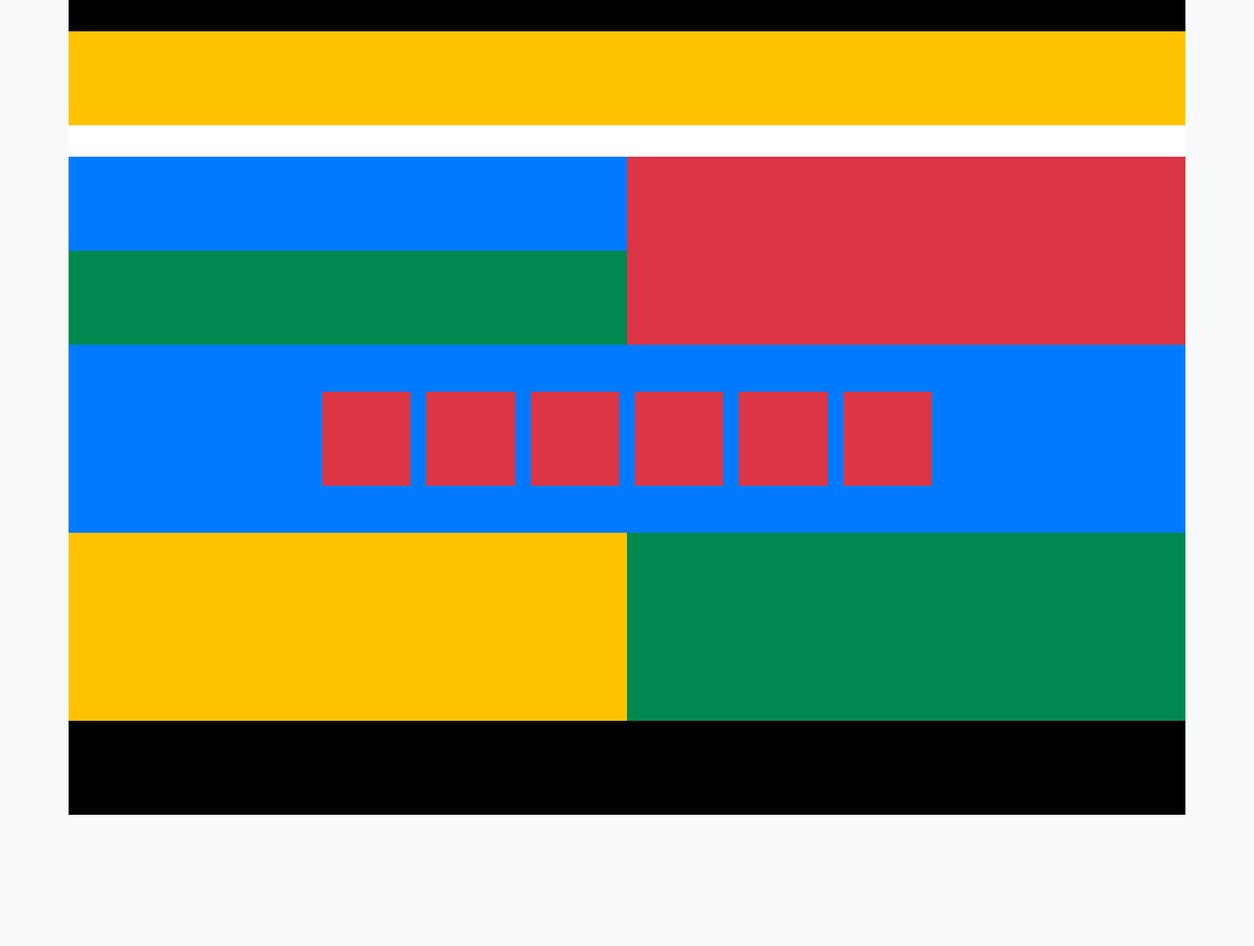
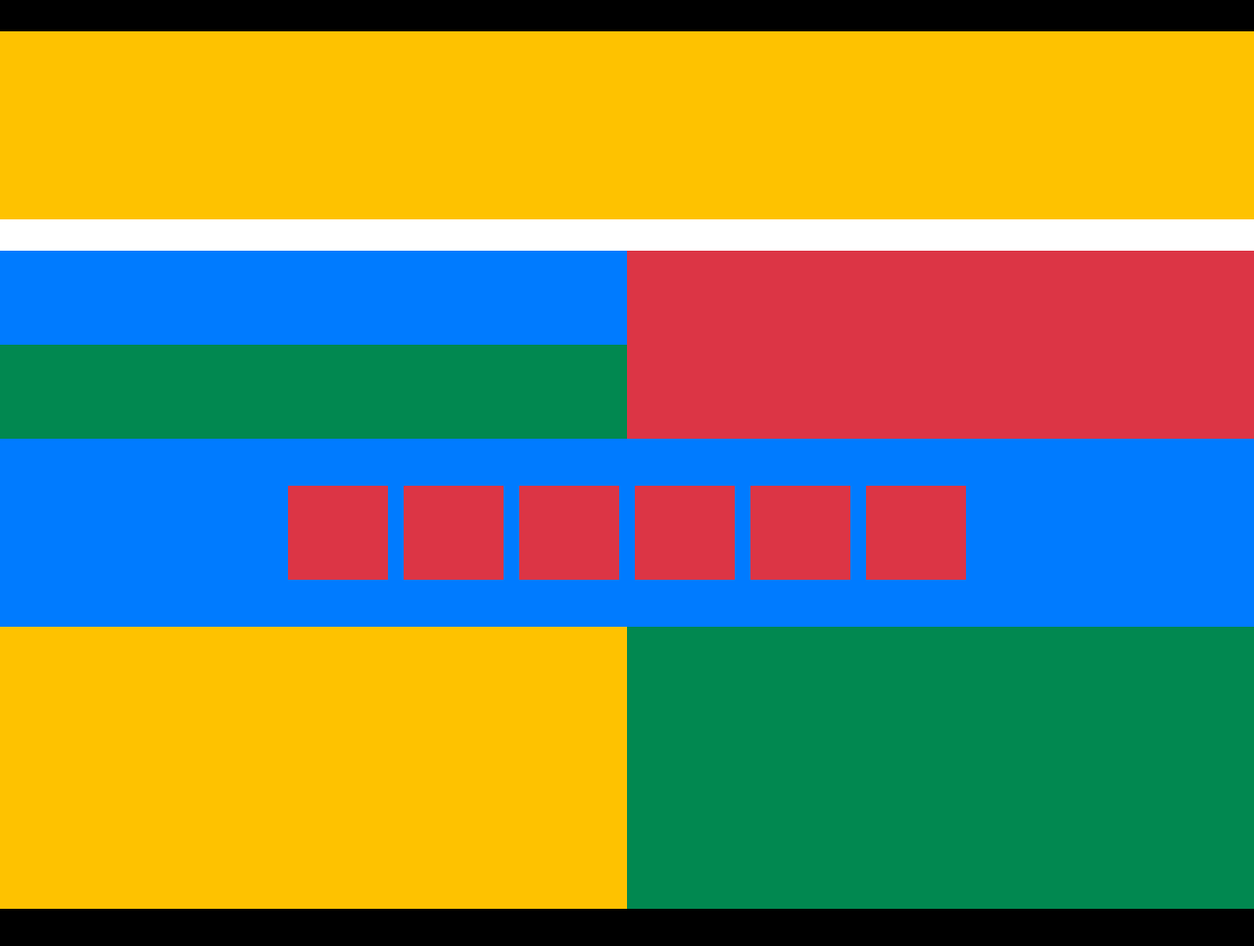
Before and after one commit to unaiccz/bootstr, a website: page index.html in a window 1280 px wide. Shown: the whole page at 98% size. Before the commit the page ends 832 px from the top, so only its background shows below. Drawn offline with Linux system fonts and the light colour scheme.

Commit message:
repasicos

```diff
--- a/index.html
+++ b/index.html
@@ -12,11 +12,12 @@
 </head>
 <body>
 
-    <div class="container align-items-center justify-content-center  ">
+    <div class="container-fluid align-items-center justify-content-center  ">
         <div class="row justify-content-center ">
             <article class="col-12 bg-black p-3"></article>
         </div>
         <div class="row justify-content-center ">
+            <article class="col-12 bg-yellow p-5"></article>
             <article class="col-12 bg-yellow p-5"></article>
         </div>
         <div class="row justify-content-center ">
@@ -54,6 +55,9 @@
                         <div class="col-6 bg-green p-5"></div>
                         <div class="col-6 bg-yellow p-5"></div>
                         <div class="col-6 bg-green p-5"></div>
+                        <div class="col-6 bg-yellow p-5"></div>
+                        <div class="col-6 bg-green p-5"></div>
+
                     </div>
                     <div class="row justify-content-center ">
                         <div class="col-12 bg-black p-5"></div>
```
